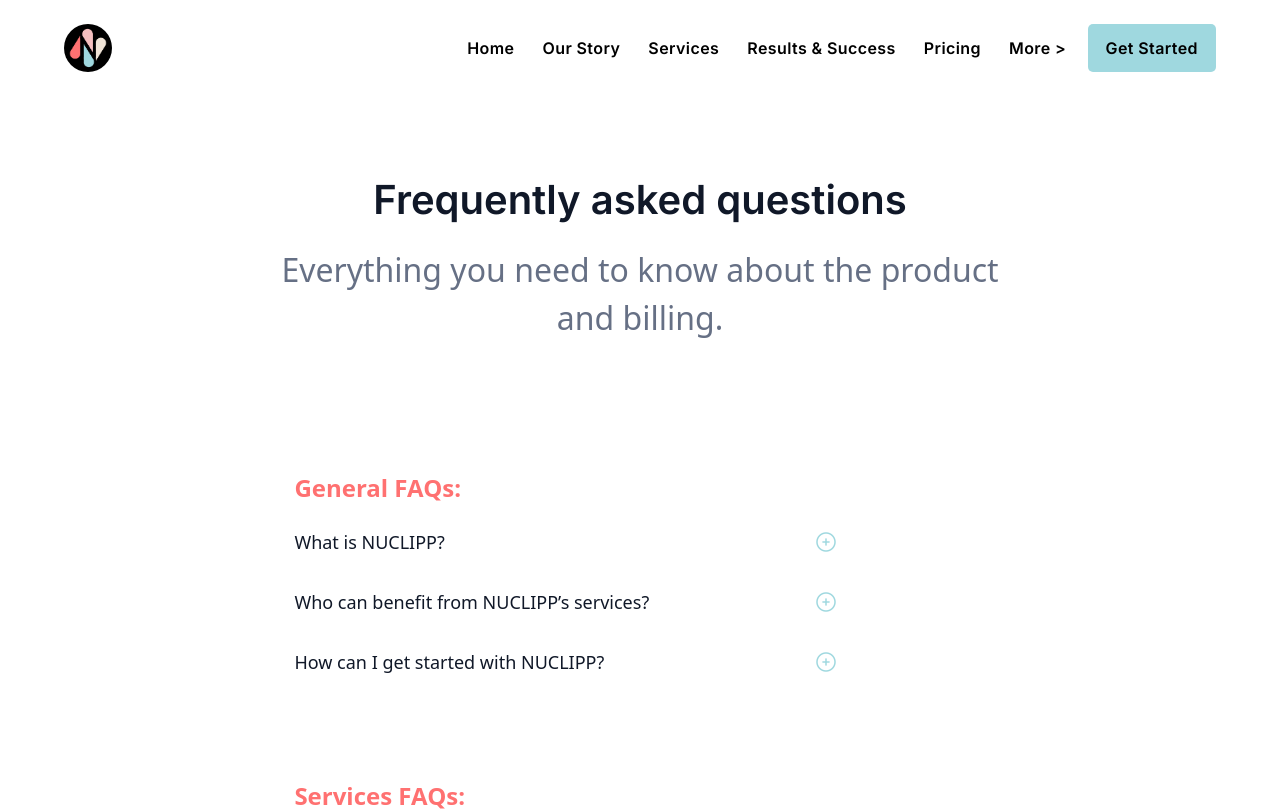
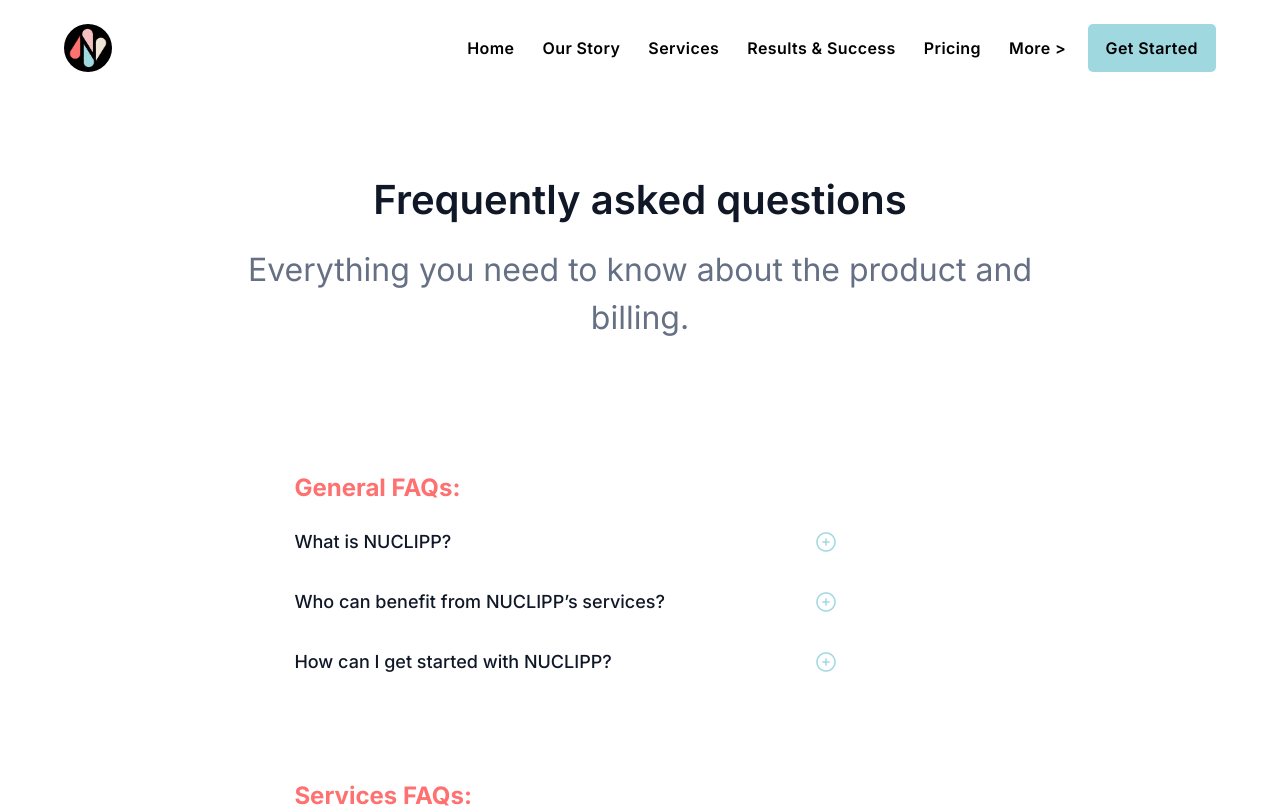
Before and after one commit to AmanSingh35895/Nuclipp, a React (Vite) app: page /faq in a window 1280 px wide. Shown: the top 811 px of the page. Built offline with nearby package versions, Linux system fonts and the light colour scheme.

Commit message:
added-font

```diff
--- a/src/pages/FAQ/FAQ.jsx
+++ b/src/pages/FAQ/FAQ.jsx
@@ -8,7 +8,7 @@
     return (
         <>
           <Layout>
-            <div className='w-full grid gap-y-[2.5rem] px-[1.5rem]'>
+            <div className='w-full grid gap-y-[2.5rem] px-[1.5rem] font-inter'>
               <Hero />
               <FaqQA />
               <Cta />
--- a/src/pages/FAQ/components/Cta.jsx
+++ b/src/pages/FAQ/components/Cta.jsx
@@ -5,9 +5,9 @@
         <div className='w-full h-[60vh] flex justify-center'>
             <div className='w-[90%] flex flex-col items-center h-[80%] gap-y-4 shadow-xl shadow-[#0000000F] rounded-[15px]'>
                 <img src='assets/images/avatar.png' alt='avatar' className='h-[3.5rem] w-[7.5rem]' />
-                <p className='text-[#101828] font-inter font-medium text-[1.5rem]'>Didn’t find what you were looking for?</p>
+                <p className='text-[#101828] font-medium text-[1.5rem]'>Didn’t find what you were looking for?</p>
                 <p className='text-[#667085] font-normal w-[50%] text-center text-[1.25rem]'>Contact us for personalized assistance!</p>
-                <button className='border-[1px] border-[#9FD8DF] py-[14px] px-[20px] rounded-[5px] font-inter font-semibold bg-[#9FD8DF] text-[#000000] duration-500 mt-8'>Get in touch</button>
+                <button className='border-[1px] border-[#9FD8DF] py-[14px] px-[20px] rounded-[5px] font-semibold bg-[#9FD8DF] text-[#000000] duration-500 mt-8'>Get in touch</button>
             </div>
         </div>
 
--- a/src/pages/FAQ/components/FaqQA.jsx
+++ b/src/pages/FAQ/components/FaqQA.jsx
@@ -29,7 +29,7 @@
                         </div>
 
 
-                        <p className="text-[#667085] mt-2 w-full">{activeIndexes.includes(index) ? item.answer : ''}</p>
+                        <p className="text-[#667085] text-justify mt-2 w-full">{activeIndexes.includes(index) ? item.answer : ''}</p>
 
                     </div>
                 ))}
--- a/src/pages/FAQ/components/Hero.jsx
+++ b/src/pages/FAQ/components/Hero.jsx
@@ -3,8 +3,8 @@
 const Hero = () => {
   return (
     <div className='flex flex-col items-center gap-y-4 justify-center h-[40vh]'>
-      <p className='font-inter font-semibold text-[2.5rem] text-[#101828]'>Frequently asked questions</p>
-      <p className='text-[#667085] font-normal w-[60%] text-center text-[2rem]'>Everything you need to know about the product and billing.</p>
+      <p className='font-semibold text-[2.5rem] text-[#101828]'>Frequently asked questions</p>
+      <p className='text-[#667085] font-normal w-[70%] text-center text-[2rem]'>Everything you need to know about the product and billing.</p>
     </div>
   );
 };
```
